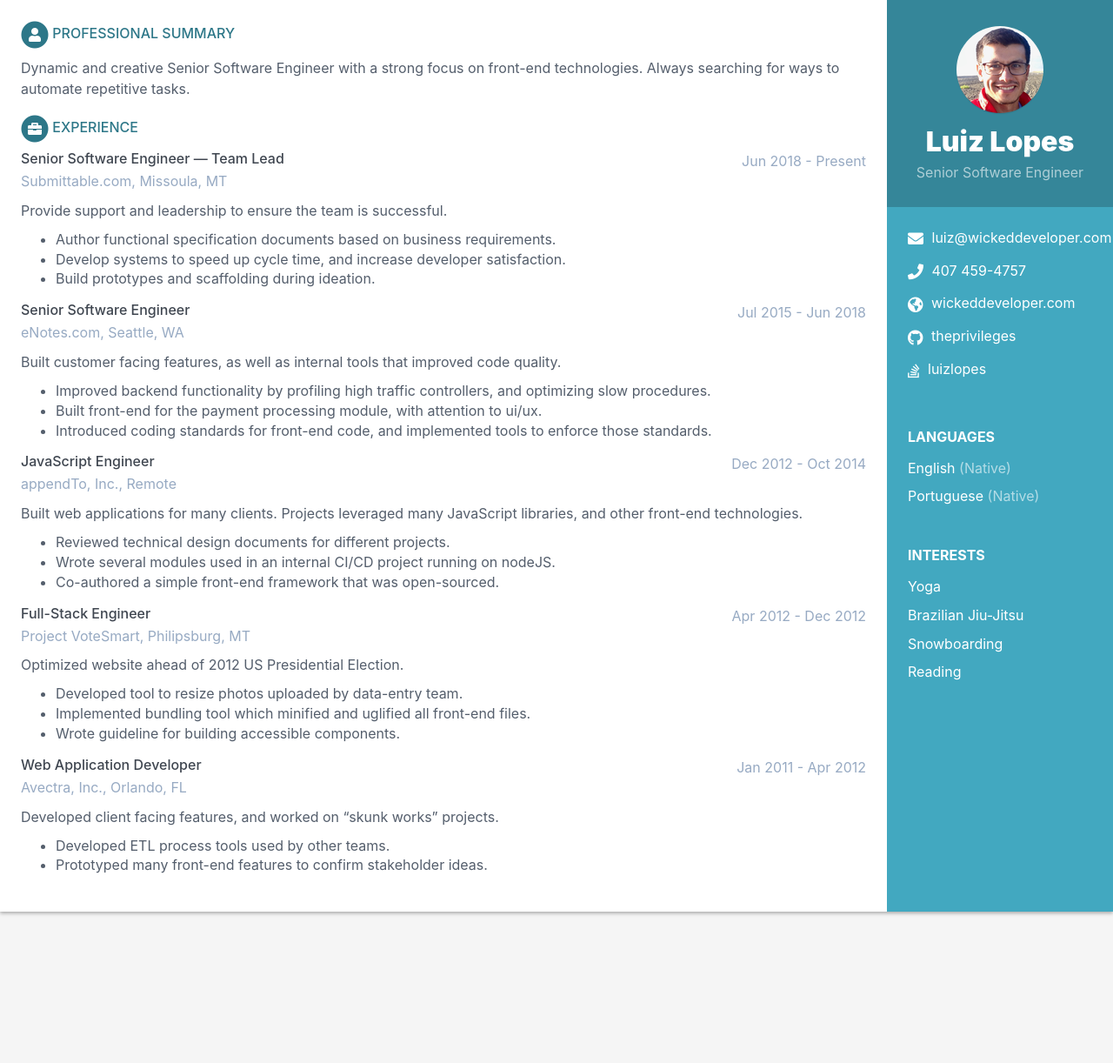
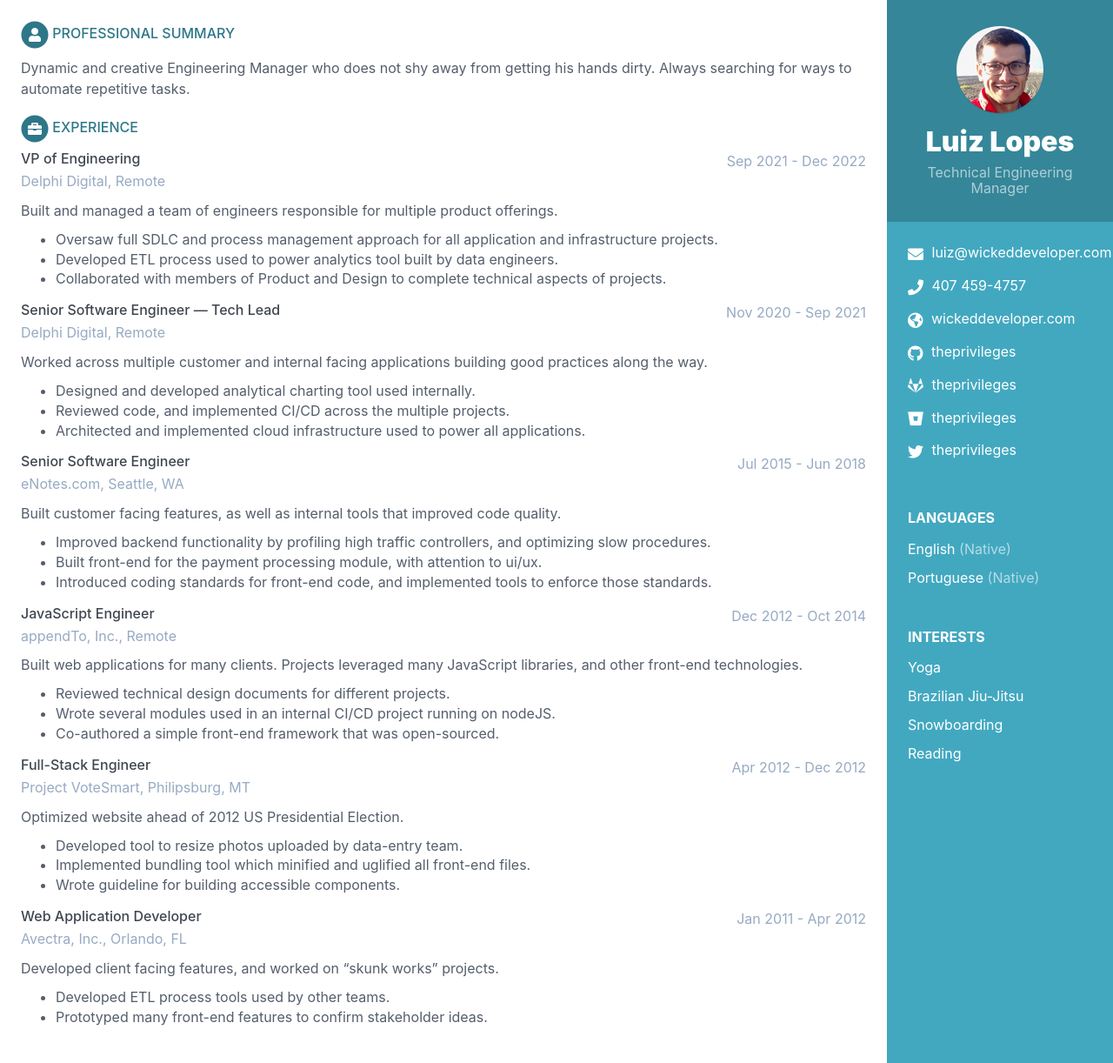
Before and after one commit to theprivileges/luizlopes.io, a Jekyll site: the page built from index.html, in a window 1280 px wide. Shown: the whole page at 87% size. Built offline with Jekyll 4.4.1, drawn with Linux system fonts in a browser that asks for light colours.

Commit message:
chore: Update job section
- Add Delphi Digital roles
- Update Submittable date
- Add links to other code management tools
- Remove SO story link :skull:

```diff
--- a/_data/data.yml
+++ b/_data/data.yml
@@ -5,7 +5,7 @@
 sidebar:
     # Profile information
     name: Luiz Lopes
-    tagline: Senior Software Engineer
+    tagline: Technical Engineering Manager
     avatar: profile.png  #place a 100x100 picture inside /assets/images/ folder and provide the name of the file below
 
     # Sidebar links
@@ -14,10 +14,10 @@ sidebar:
     website: wickeddeveloper.com
     linkedin:
     github: theprivileges
-    gitlab:
-    bitbucket:
-    twitter:
-    stack-overflow: luizlopes
+    gitlab: theprivileges
+    bitbucket: theprivileges
+    twitter: theprivileges
+    stack-overflow:
     codewars:
     goodreads:
 
@@ -44,17 +44,26 @@ sidebar:
 career-profile:
     title: Professional Summary
     summary: |
-      Dynamic and creative Senior Software Engineer with a strong focus on front-end technologies. Always searching for ways to automate repetitive tasks.
+      Dynamic and creative Engineering Manager who does not shy away from getting his hands dirty. Always searching for ways to automate repetitive tasks.
 
 experiences:
-    - role: Senior Software Engineer — Team&nbsp;Lead
-      time: Jun 2018 - Present
-      company: Submittable.com, Missoula, MT
+    - role: VP of Engineering
+      time: Sep 2021 - Dec 2022
+      company: Delphi Digital, Remote
       details: |
-        Provide support and leadership to ensure the team is successful.
-          - Author functional specification documents based on business requirements.
-          - Develop systems to speed up cycle time, and increase developer satisfaction.
-          - Build prototypes and scaffolding during ideation.
+        Built and managed a team of engineers responsible for multiple product offerings.
+          - Oversaw full SDLC and process management approach for all application and infrastructure projects.
+          - Developed ETL process used to power analytics tool built by data engineers.
+          - Collaborated with members of Product and Design to complete technical aspects of projects.
+
+    - role: Senior Software Engineer — Tech&nbsp;Lead
+      time: Nov 2020 - Sep 2021
+      company: Delphi Digital, Remote
+      details: |
+        Worked across multiple customer and internal facing applications building good practices along the way.
+          - Designed and developed analytical charting tool used internally.
+          - Reviewed code, and implemented CI/CD across the multiple projects.
+          - Architected and implemented cloud infrastructure used to power all applications.
 
     - role: Senior Software Engineer
       time: Jul 2015 -  Jun 2018
```
